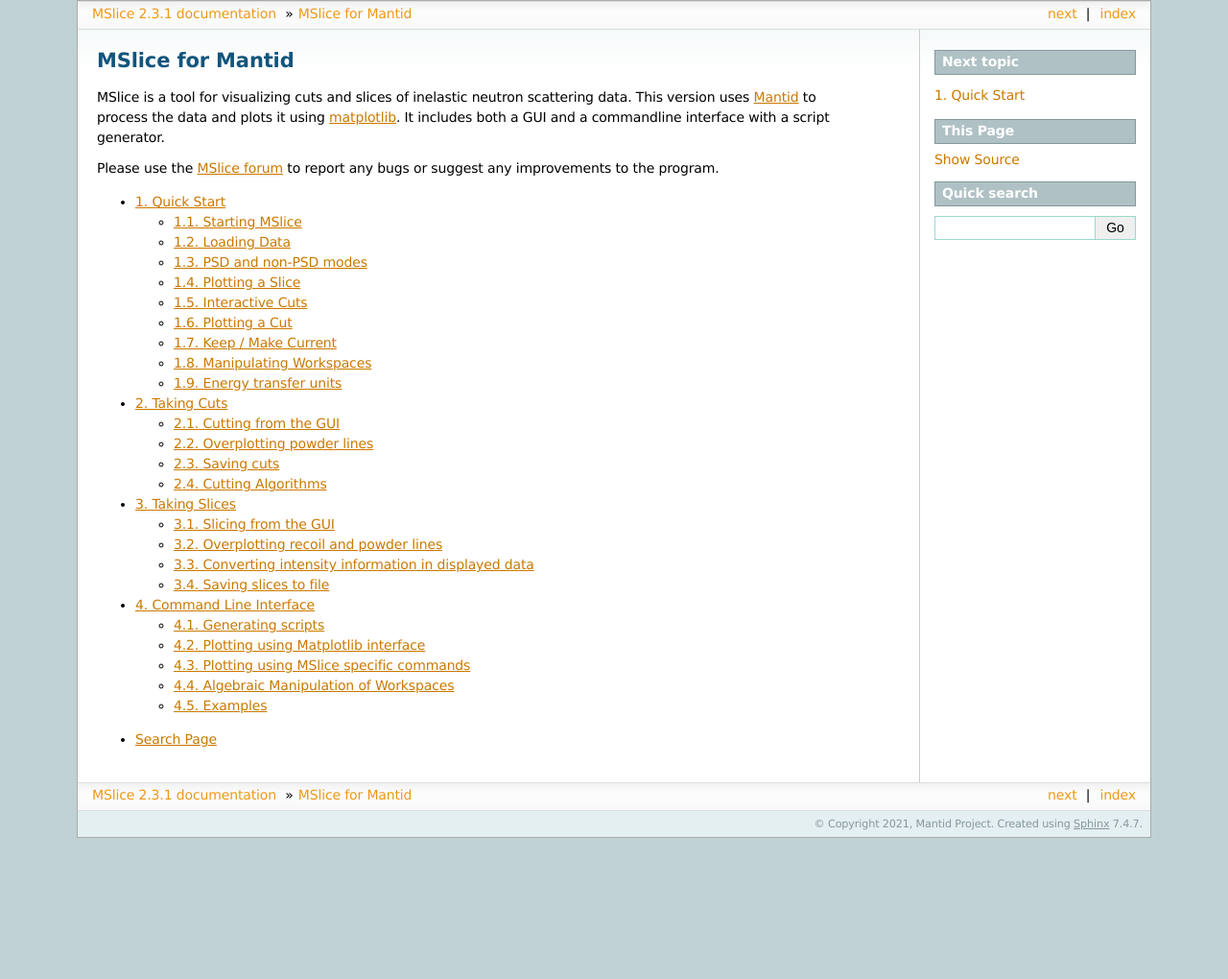
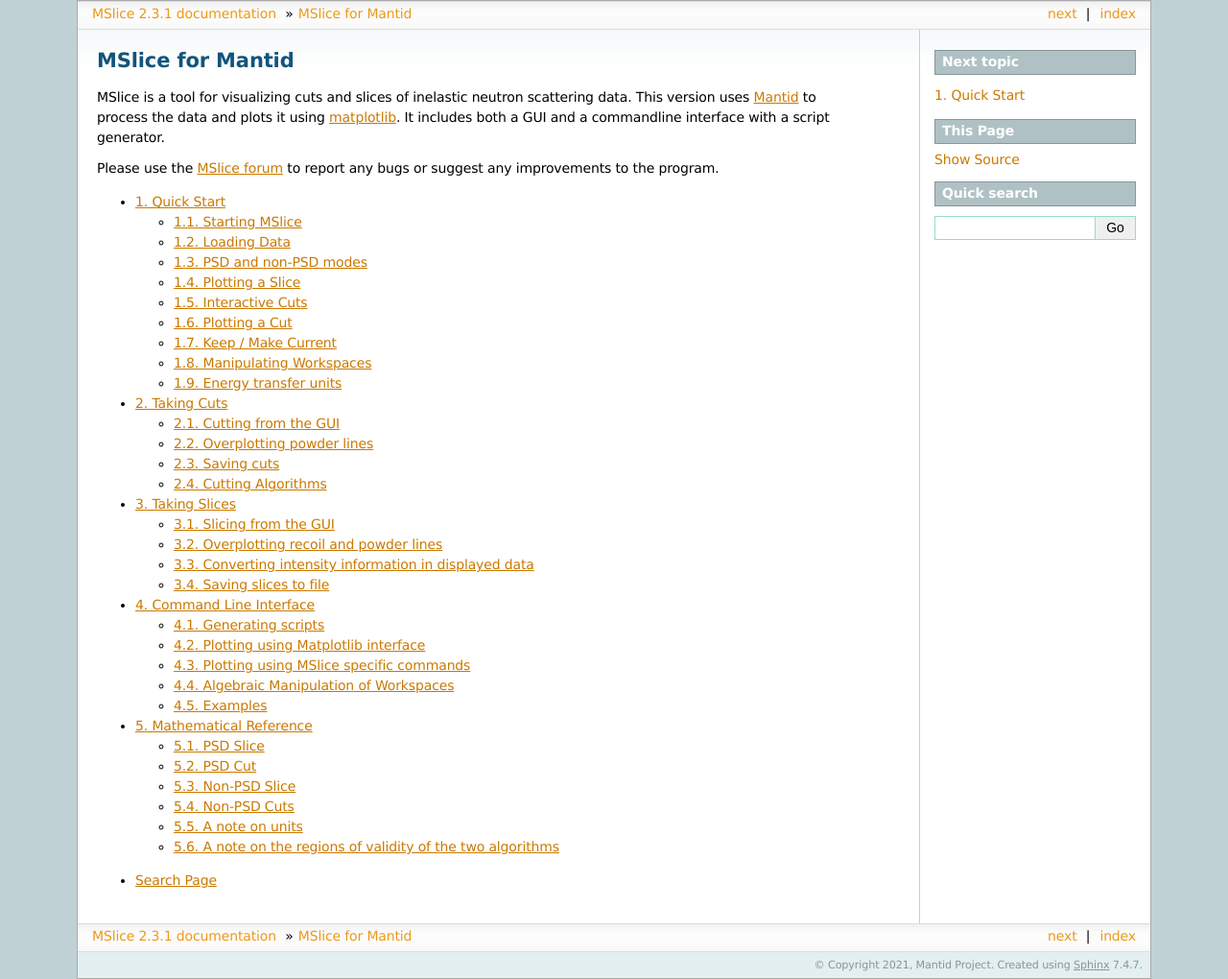
Before and after one commit to mantidproject/mslice, a Sphinx documentation site: the page built from docs/source/index.rst, in a window 1280 px wide. Shown: the whole page at 96% size. Built offline with Sphinx 7.4.7, drawn with Linux system fonts in a browser that asks for light colours; formulas are drawn with MathJax 3; before the commit the page ends 900 px from its top, so only the background shows below that; some of the changed lines change nothing that is shown.

Commit message:
Add maths details for slice and cuts

```diff
--- a/docs/source/cutting.rst
+++ b/docs/source/cutting.rst
@@ -92,12 +92,40 @@
 When MSlice is used as a Mantid interface ``MD Histo`` type workspaces can also be saved to Mantid Workbench by clicking the
 ``Save to Workbench`` button either on the ``MD Histo`` or the ``Cut`` tab.
 
+.. _Cutting_Algorithms:
+
 Cutting Algorithms
 ------------------
-There are two different methods used to compute cuts. ``Rebin`` uses the basic rebinning algorithms directly and effectively averages
-the counts in the integration range, whilst ``Integration`` sums the counts in the integration range.
-For mantid major releases from ``v6.40``, the default cutting algorithm has been changed from ``Rebin`` to ``Integration``. This change
-has been made because the ``Integration`` method can be used for both absolute and non-absolute units measurements. Conversely, for
-absolute units measurements the ``Rebin`` method will give incorrect and misleading values.
-As a result of this change, it is expected that values calculanced henceforth will differ from those calculated historically, if the
-default integration method has been used.
+
+There are two different methods used to compute cuts:
+
+- ``Integration`` sums the (signal :math:`\times` bin width) in the integration range.
+- ``Rebin`` averages the signal in the integration range.
+
+The two methods are described in more detail in the :ref:`Mathematical_Reference`,
+but in short, there is a bin-dependent conversion factor between the two types of
+cuts which depends on the data coverage in the integration range of that bin.
+That is, if the integration range does not include regions without data
+(e.g. due to kinematic constraints), then the two cuts will be equivalent except
+for a constant scaling factor (proportional to the integration range).
+However, if the integration range overlaps regions without data,
+then the two cuts will give markedly different results.
+
+The default method is ``Rebin`` and is more suitable for DOS-types cuts which
+integrate over :math:`|Q|` whilst if you are interested in cross-sections and
+are integrating over energy transfer, it is recommended to use ``Integration``.
+
+There is an option in the ``Cut`` tab to change the cut algorithm from ``Rebin``
+to ``Integration`` or vice versa and this setting will be saved for subsequent
+similar cuts on the same workspace.
+
+You can also change the default using the ``Options`` menu, ``Cut algorithm default``
+entry. This will change the default cut algorithm *for this session of MSlice*
+(the default algorithm will revert to ``Rebin`` if you restart MSlice).
+
+..
+  For mantid major releases from ``v6.40``, the default cutting algorithm has been changed from ``Rebin`` to ``Integration``. This change
+  has been made because the ``Integration`` method can be used for both absolute and non-absolute units measurements. Conversely, for
+  absolute units measurements the ``Rebin`` method will give incorrect and misleading values.
+  As a result of this change, it is expected that values calculanced henceforth will differ from those calculated historically, if the
+  default integration method has been used.
--- a/docs/source/index.rst
+++ b/docs/source/index.rst
@@ -18,6 +18,7 @@
    cutting
    slicing
    cli
+   math_ref
 
 
 * :ref:`search`
--- /dev/null
+++ b/docs/source/math_ref.rst
@@ -0,0 +1,208 @@
+.. _Mathematical_Reference:
+
+Mathematical Reference
+======================
+
+This page describes the mathematical operations behind the ``Slice`` and ``Cut`` operations of MSlice
+
+In general, MSlice handles "reduced" (processed) inelastic neutron scattering data which has been
+binned (histogrammed) in energy transfer for each detector / position-sensitive-detector (PSD) element.
+We will use the terminology of the `Horace <https://pace-neutrons.github.io/Horace>`_ program and
+refer to these energy-detector-element bins as "pixels".
+
+Since the detector elements are in the laboratory coordinates, but we often want to plot the data
+in reciprocal space, a coordinate transformation is needed.
+This means that the input and output binning grids of the data will not be axis aligned, and will
+instead look something like this:
+
+.. image:: images/math_ref/rebin_grids.svg
+   :width: 600
+
+Where the square red grid represents the target (output) bins, and the slanted green grids
+(parallelograms) represents the original bins ("pixels").
+As discussed in the :ref:`PSD_and_non-PSD_modes` section, MSlice makes a distinction between
+**PSD** (fine green grid) and **non-PSD** (coarser green grid) data.
+
+``Slice`` refers to a rebin into a two dimensional output, whilst ``Cut`` refers to a rebin _or_
+integration into a one dimensional output.
+For each type of data (**PSD** and **non-PSD**) we will describe each operation in turn.
+
+
+PSD Slice
+---------
+
+For **PSD** data, MSlice uses *centre-point rebinning*, treating each input bin ("pixel") as a
+point and summing the full signal of each pixel whose centres lie within an output bin
+(illustrated in the image by the darker green shading in top left).
+Thus the output signal in the :math:`(i,j)`\ th bin, :math:`Y_{ij}`, is:
+
+.. math::
+    Y_{ij} = \frac{1}{N_{kl}} \sum_{kl} y_{kl}
+
+where :math:`y_{kl}` is the input signal in the input :math:`(k,l)`\ th bin
+and the sum runs over the :math:`N_{kl}` number of bins whoses centres lie within the
+boundaries of the :math:`(i,j)`\ th output bin.
+
+The above expression uses the ``NumEventsNormalization`` convention of Mantid which is the
+same as that adopted by the `Horace <https://pace-neutrons.github.io/Horace>`_ program.
+The error values are considered to be standard deviations and are summed in quadrature.
+
+PSD Cut
+-------
+
+Since MSlice allows users to specify bins in the non-integrating direction which are not
+necessarily aligned with respect to the original data, a rebinning step as described above
+is needed for the ``Cut`` operation too.
+
+This leads to the two types of behaviour ("algorithms") for the ``Cut`` operation described
+in the :ref:`Cutting_Algorithms` section:
+
+- The default ``Rebin`` method just uses the rebinning described above with one axis having
+  only a single bin.
+- The ``Integration`` method first rebins the data as described above with integration axis
+  divided into :math:`N_{\mathrm{int}} =` 100 bins.
+  It then calls the relevant Mantid algorithm
+  (`IntegrateMDHistoWorkspace <https://docs.mantidproject.org/nightly/algorithms/IntegrateMDHistoWorkspace-v1.html>`_\ )
+  to integrate (sums the signal) in those 100 bins.
+
+Taking the :math:`j` index to be over the integration axis, the integrated ``Cut`` signal
+:math:`C_i` is then given by:
+
+.. math::
+    C_i^{\mathrm{integration}} = w_i \sum_{j \in \mathcal{D}} Y_{ij}
+
+where the index :math:`j` only runs over regions with data :math:`\mathcal{D}`, and the width
+:math:`w_i = \sum_{j \in \mathcal{D}} w_{ij}` where :math:`w_{ij}` is the width in the
+:math:`j`\ th direction of the :math:`(i,j)`\ th bin.
+
+Note that the equivalent expression for a ``Rebin`` cut is simply:
+
+.. math::
+    C_i^{\mathrm{rebin}} = \sum_{j \in \mathcal{F}} Y_{ij}
+
+where now the index :math:`j` runs over the full integration range :math:`\mathcal{F}`.
+The difference is thus a coordinate-dependent weighting factor :math:`w_i`.
+If the integration range *does not include regions without data* (e.g. :math:`\mathcal{D} \equiv \mathcal{F}`)
+then all the :math:`w_i` will be equal to the full integration width and the difference between
+:math:`C_i^{\mathrm{integration}}` and :math:`C_i^{\mathrm{rebin}}` is a constant.
+
+However, if the integration range covers region with no data (e.g. beyond the kinematic limits)
+then the two cuts *may* look very different because :math:`C_i^{\mathrm{integration}}` will weight
+regions with more data more heavily than regions without data.
+
+
+Non-PSD Slice
+-------------
+
+For **non-PSD** data, MSlice uses *fractional rebinning*, where it first calculates the
+overlap area between the input and output bins, and then sums only the fractions of the
+signal of the input bins within the output bin (darker green shading in bottom right).
+
+The output signal is computed as:
+
+.. math::
+    Y_{ij} = \left. \sum_{kl} y_{kl} f_{kl} \right/ \sum_{kl} f_{kl}
+
+and the output uncertainty as:
+
+.. math::
+    E_{ij} = \left. \sqrt{\sum_{kl} e^2_{kl} f_{kl}} \right/ \sum_{kl} f_{kl}
+
+where :math:`f_{kl}` is the fractional overlap of the input :math:`(k,l)`\ th bin with
+the output :math:`(i,j)`\ th bin.
+
+This is illustrated in the image at the start of the page by the square on the right
+hand side with blue triangular and orange quadrilateral shaded regions.
+The blue and orange shading illustrates the fractional overlap areas which weights
+the signal in the top left and top right input bins (large parallelograms).
+
+Non-PSD Cuts
+------------
+
+Like for **PSD** data, there are two ``Cut`` "algorithms" for **non-PSD** data also.
+
+The ``Rebin`` cut algorithm performs the same operation described in the previous section
+but with a single bin in the integration axis, yielding
+
+.. math::
+    C_i^{\mathrm{rebin}} = \left. \sum_{j \in \mathcal{F}} Y_{ij} \right/ \sum_{j \in \mathcal{F}} F_{ij}
+
+where :math:`F_{ij} = \sum_{kl} f_{kl}`, and :math:`\mathcal{F}` indicates the full integration range.
+
+In order to support rebinning in the non-integration axis, the ``Integration`` algorithm
+first rebins the data into the desired bins in the non-integration axis,
+and 100 bins in the integration axis and then sums them as:
+
+.. math::
+    C_i^{\mathrm{integration}} = \left. N_i \sum_{j \in \mathcal{F}} Y_{ij} w_{ij} \right/ \sum_{j \in \mathcal{F}} F_{ij}
+
+where :math:`N_i = \sum_{j \in \mathcal{D}} 1` is the number of :math:`j` bins at a given
+:math:`i` with non-zero fraction (e.g. if the integration contains only regions with data
+then :math:`N_i` = 100, otherwise :math:`N_i` will be less),
+and :math:`w_{ij}` is the width along the :math:`j`\ th axis of the :math:`(i,j)`\ th bin.
+The :math:`N_i` normalisation is needed because in the limiting case where all the fractions
+:math:`F_i` are unity, the denominator would be :math:`N_i`, so we recover the usual
+expression for integrating over a distribution.
+Note that as previously, :math:`\mathcal{D}` indicates the region within the integration
+range with non-zero fractions.
+
+Like with the **PSD** case there is thus an :math:`i` dependent scaling factor :math:`N_i w`
+(assuming all the bins have the same width) between ``Cuts`` computed using the ``Rebin`` or
+``Integration`` algorithm.
+This scaling factor is a constant if the integration range includes only regions with data
+(e.g. :math:`\mathcal{D} \equiv \mathcal{F}`), but will not be constant if the integration
+overlaps regions without data.
+
+The difference is illustrated below:
+
+.. image:: images/math_ref/rebin_cuts.png
+
+The cuts have been normalised to the peak intensity so that the constant scaling factor between
+the two algorithms factorises out.
+In the top cut, integrating over :math:`6 \leq |Q| < 8 \mathrm{\AA}^{-1}` there are no regions
+without data so the two cuts are equivalent except for a constant scaling factor.
+In the bottom cut, integrating over :math:`8 \leq |Q| < 10 \mathrm{\AA}^{-1}` there is a large
+region with no data, so now cuts from the two techniques differ markedly.
+At :math:`E<0` meV Where the data covers the full integration range, we have :math:`N_i` = 100
+and the two cuts are equivalent.
+As :math:`E` increases, :math:`N_i` decreases until at around 20 meV, it is :math:`N_i` = 50,
+and we see that at that point the (normalised) ``Integration`` cut is half the intensity of
+the (normalised) ``Rebin`` cut.
+
+A note on units
+---------------
+
+One advantage of inelastic neutron scattering over other techniques is that it is (relatively)
+easy to normalise the measured data to absolute units.
+At the ISIS Neutron and Muon Source if this normalisation is done, then the signal will be in
+units of [milibarns per steradian per meV per formula unit] or [mb/sr/meV/f.u.].
+
+An ``Integration`` over energy would then yield a differential cross-section in [mb/sr/f.u.],
+whereas a ``Rebin`` over energy would leave the units unchanged at [mb/sr/meV/f.u.].
+
+However, an ``Integration`` over :math:`|Q|` instead of energy will yield units of
+[mb/Å/sr/meV/f.u.] rather [mb/meV/f.u.] and as such it may be more useful to perform an
+average ``Rebin`` which will leave the units unchanged.
+
+Unfortunately, the input files read by MSlice do not indicate if the signal values saved
+are in absolute units or not, so MSlice cannot automatically write the correct units to axes
+- this is left to the user.
+
+A note on the regions of validity of the two algorithms
+-------------------------------------------------------
+
+As can be seen in the example above, the ``Integration`` cut algorithm will produce low signals
+where there is less data, whereas the ``Rebin`` cut algorithm will amplify the signals in such
+regions - effectively assuming that the signal is constant across the integration range and
+thus extrapolating over regions without data (so the only manifestation of the lack of data
+are larger errorbars associated with these bins).
+
+This assumption *may* be valid for density-of-states (DOS) type cuts where one would expect
+that the signal is approximately constant over :math:`|Q|` and only varies in energy.
+Thus for these applications, it may be suitable to chose the ``Rebin`` algorithm, and to
+extrapolate the high-energy, high-:math:`|Q|` regions which are kinematically inaccessible.
+
+Conversely, for integration over energy - for example over the elastic line to compute a
+differential cross-section or over a finite energy crystal field excitation to obtain a
+magnetic cross-section, the ``Integration`` algorithm should be chosen else the signal
+in the cut will vary with the integration range and would not be a cross-section.
```
Also changed, not shown: docs/source/images/math_ref/rebin_cuts.png (added), docs/source/images/math_ref/rebin_grids.svg (added).
